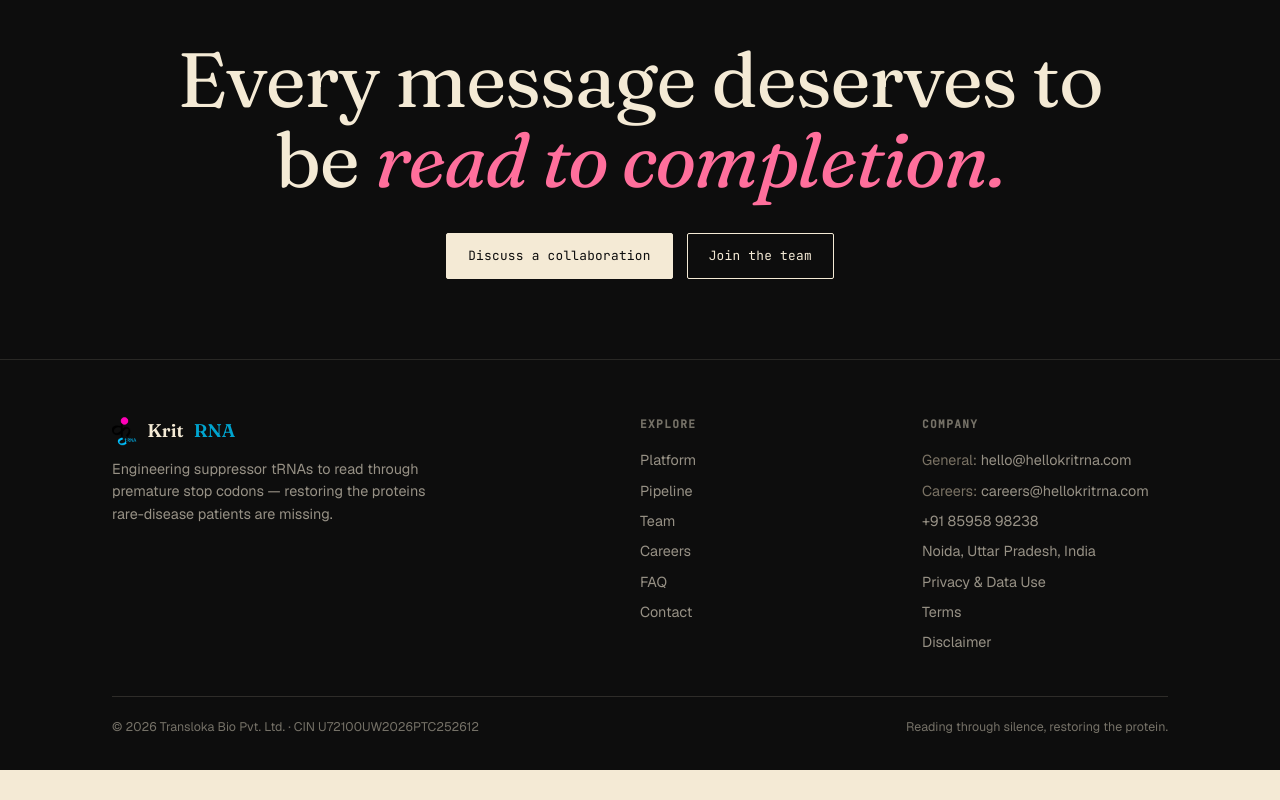
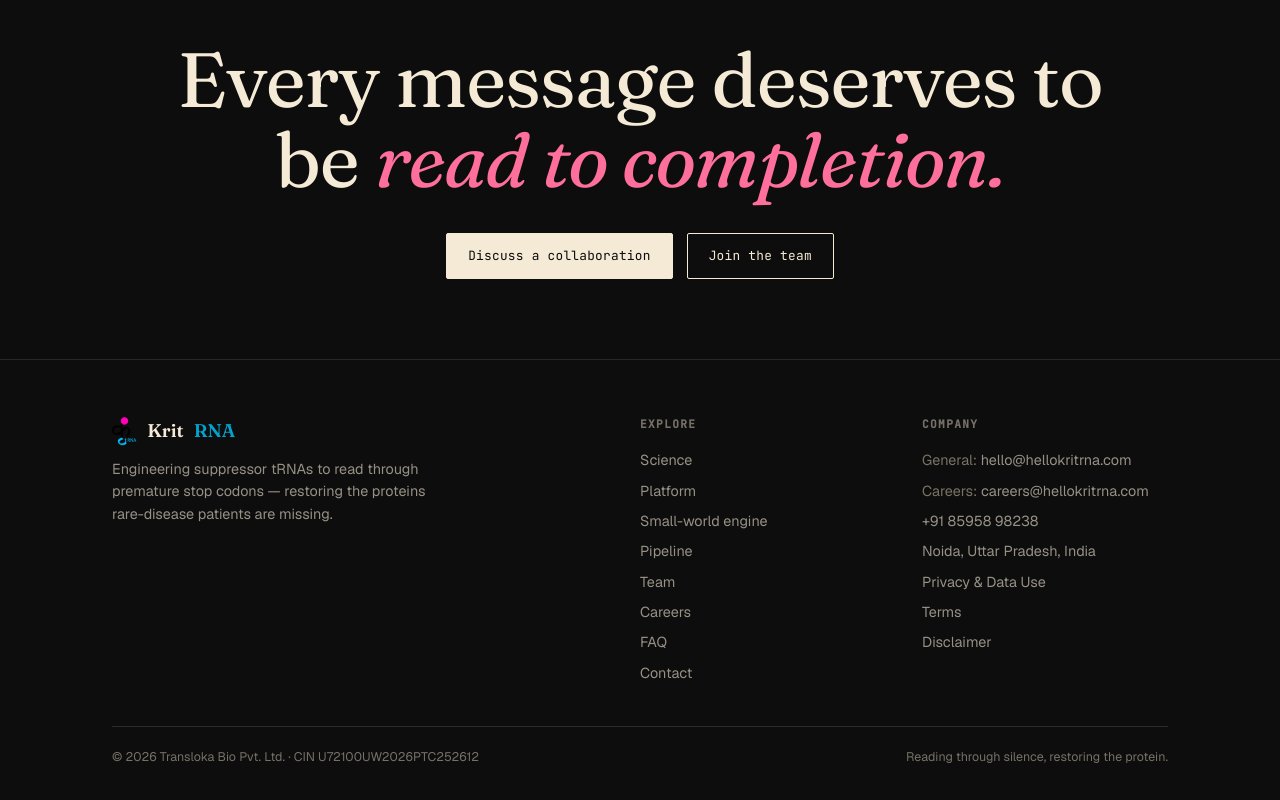
Before and after one commit to transloka786/trasnloka-website, a Next.js app: page / in a window 1280 px wide. Shown: the part 3032-3832 px from the top of the page. Before the commit the page ends 3802 px from the top, so only its background shows below. Built offline with nearby package versions, Linux system fonts and the light colour scheme.

Commit message:
Expose Batch 2 architecture in footer navigation

```diff
--- a/src/components/Footer.tsx
+++ b/src/components/Footer.tsx
@@ -1,5 +1,12 @@
 import Link from 'next/link';
 import { SITE, NAV } from '@/lib/content';
+
+const EXPLORE = [
+  { href: '/science', label: 'Science' },
+  { href: '/platform', label: 'Platform' },
+  { href: '/small-world', label: 'Small-world engine' },
+  ...NAV.filter((item) => item.href !== '/platform'),
+];
 
 export default function Footer() {
   return (
@@ -12,7 +19,7 @@ export default function Footer() {
           </div>
           <div>
             <h4>Explore</h4>
-            <ul>{NAV.map((n) => <li key={n.href}><Link href={n.href}>{n.label}</Link></li>)}</ul>
+            <ul>{EXPLORE.map((item) => <li key={item.href}><Link href={item.href}>{item.label}</Link></li>)}</ul>
           </div>
           <div>
             <h4>Company</h4>
```
